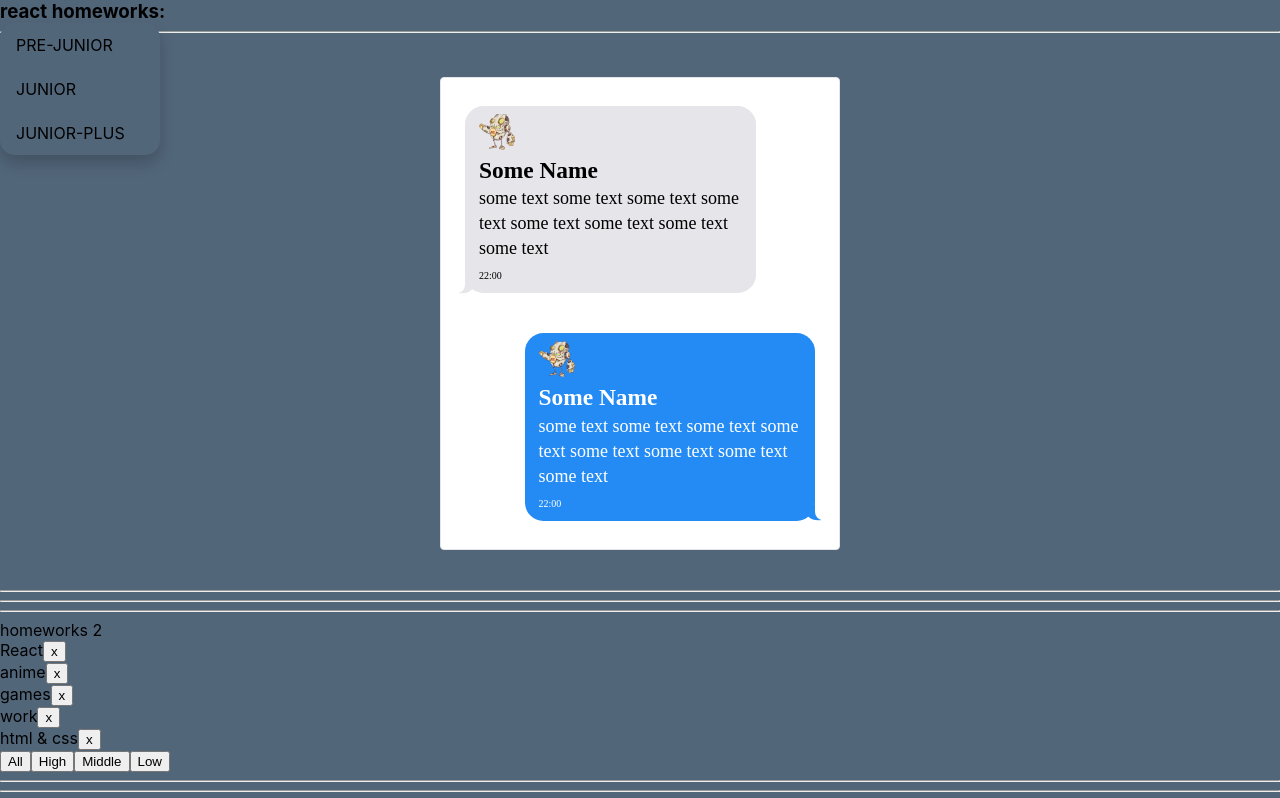
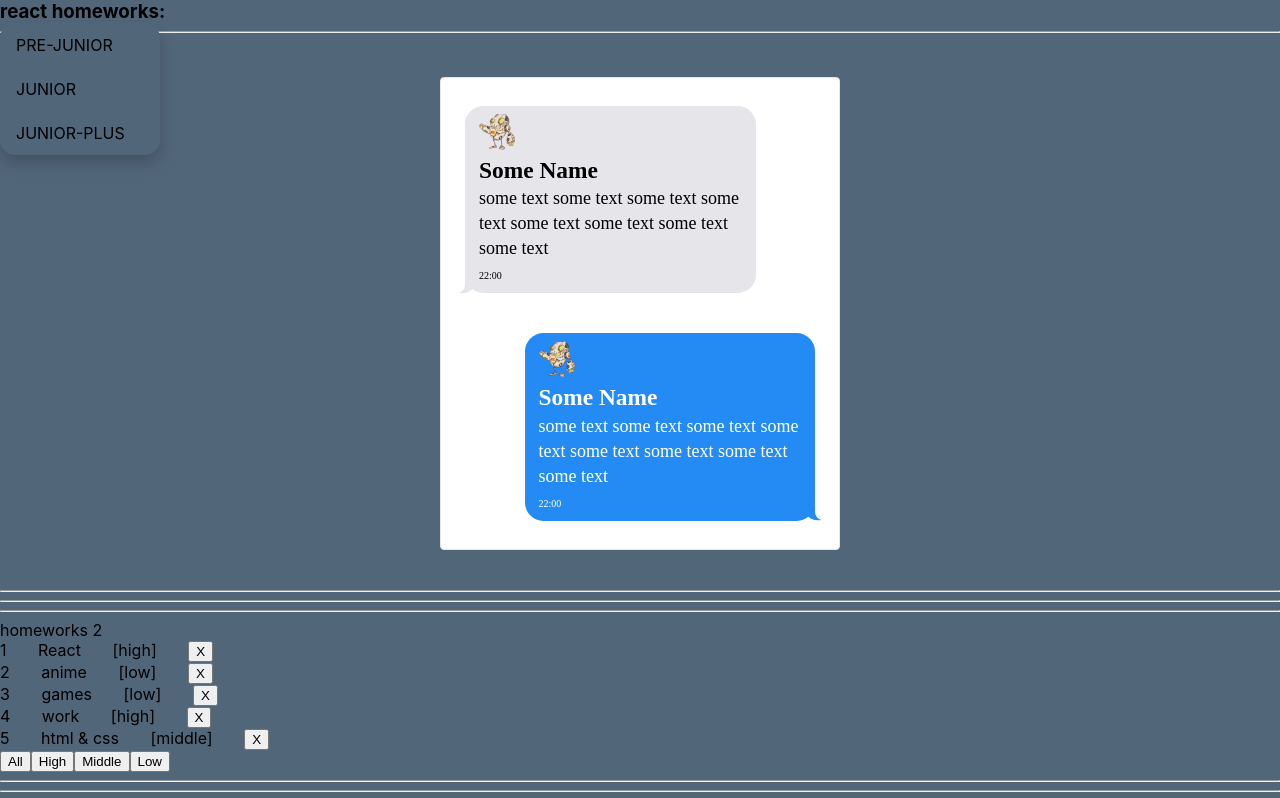
Before and after one commit to gurskygursky/ignat-homeworks, a React (Create React App) app: page /#/pre-junior in a window 1280 px wide. Shown: the top 798 px of the page. Built offline with nearby package versions, Linux system fonts and the light colour scheme.

Commit message:
to redo hw2

```diff
--- a/src/p2-homeworks/h2/Affair.tsx
+++ b/src/p2-homeworks/h2/Affair.tsx
@@ -1,5 +1,5 @@
 import React from 'react'
-import {AffairType} from "./HW2";
+import {AffairType} from './HW2'
 
 type AffairPropsType = {
     // key не нужно типизировать
@@ -8,15 +8,14 @@ type AffairPropsType = {
 }
 
 function Affair(props: AffairPropsType) {
-    const deleteCallback = () => {
-        props.deleteAffairCallback(props.affair._id)
-    }// need to fix
+    const deleteCallback = () => {props.deleteAffairCallback(props.affair._id)}// need to fix
 
     return (
         <div>
-            {props.affair.name}
-
-            <button onClick={deleteCallback}>x</button>
+            <span>{props.affair._id}{'\xa0\xa0\xa0\xa0\xa0\xa0\xa0'}{props.affair.name}{'\xa0\xa0\xa0\xa0\xa0\xa0\xa0'}[{props.affair.priority}]</span>
+            {/*// show some text*/}
+            {'\xa0\xa0\xa0\xa0\xa0\xa0\xa0'}
+            <button onClick={deleteCallback}>X</button>
         </div>
     )
 }
--- a/src/p2-homeworks/h2/Affairs.tsx
+++ b/src/p2-homeworks/h2/Affairs.tsx
@@ -1,32 +1,30 @@
 import React from 'react'
 import Affair from './Affair'
-import {AffairType} from './HW2'
+import {AffairType, FilterType} from './HW2'
 
 type AffairsPropsType = { // need to fix any
-    data: Array<AffairType>
-    setFilter: (priority: "all" | "high" | "middle" | "low") => void
-    deleteAffairCallback: (_id: number) => void
+    data: AffairType[],
+    setFilter: (priority: FilterType) => void,
+    deleteAffairCallback: (_id: number) => void,
 }
 
 function Affairs(props: AffairsPropsType) {
-    const mappedAffairs = props.data.map((affair: AffairType ) => (
+    const mappedAffairs = props.data.map((a: AffairType) => (
         <Affair // should work
-            key={affair._id} // кеи ОБЯЗАТЕЛЬНЫ в 99% - так что лучше их писать всегда при создании компонент в мапе
-            affair={affair}
+            key={a._id} // кеи ОБЯЗАТЕЛЬНЫ в 99% - так что лучше их писать всегда при создании компонент в мапе
+            affair={a}
             deleteAffairCallback={props.deleteAffairCallback}
         />
     ))
 
-    const setAll = () => {props.setFilter("all")} // need to fix
-    const setHigh = () => {props.setFilter("high")}
-    const setMiddle = () => {props.setFilter("middle")}
-    const setLow = () => {props.setFilter("low")}
+    const setAll = () => {props.setFilter('all')} // need to fix
+    const setHigh = () => {props.setFilter('high')}
+    const setMiddle = () => {props.setFilter('middle')}
+    const setLow = () => {props.setFilter('low')}
 
     return (
         <div>
-
             {mappedAffairs}
-
             <button onClick={setAll}>All</button>
             <button onClick={setHigh}>High</button>
             <button onClick={setMiddle}>Middle</button>
--- a/src/p2-homeworks/h2/HW2.tsx
+++ b/src/p2-homeworks/h2/HW2.tsx
@@ -2,11 +2,11 @@ import React, {useState} from 'react'
 import Affairs from './Affairs'
 
 // types
-export type AffairPriorityType = "high" | "middle" | "low" // need to fix any
+export type AffairPriorityType = 'low' | 'high' | 'middle' // need to fix any
 export type AffairType = {
-    _id: number
-    name: string
-    priority: string
+    _id: number,
+    name: string,
+    priority: FilterType,
 } // need to fix any
 export type FilterType = 'all' | AffairPriorityType
 
@@ -21,24 +21,19 @@ const defaultAffairs: AffairType[] = [ // need to fix any
 
 // pure helper functions
 export const filterAffairs = (affairs: AffairType[], filter: FilterType): AffairType[] => { // need to fix any
-    if (filter === "all") return affairs
-    else if (filter === "high") {
-        return affairs.filter(affair => affair.priority === "high")
-    } else if (filter === "middle") {
-        return affairs.filter(affair => affair.priority === "middle")
-    } else {
-        return affairs.filter(affair => affair.priority === "low")
-    } // need to fix
+    // if (filter === 'all') return affairs
+    if (filter === 'low') return affairs.filter(affair => affair.priority === 'low') // need to fix
+    if (filter === 'middle') return affairs.filter(affair => affair.priority === 'middle') // need to fix
+    if (filter === 'high') return affairs.filter(affair => affair.priority === 'high') // need to fix
+    return affairs
 }
 export const deleteAffair = (affairs: AffairType[], _id: number): AffairType[] => { // need to fix any
-    return (
-        affairs.filter(affair => affair._id !== _id)
-    ) // need to fix
+    return affairs.filter(affair => affair._id !== _id)// need to fix
 }
 
 function HW2() {
-    const [affairs, setAffairs] = useState<any>(defaultAffairs) // need to fix any
-    const [filter, setFilter] = useState<any>('all')
+    const [affairs, setAffairs] = useState<AffairType[]>(defaultAffairs) // need to fix any
+    const [filter, setFilter] = useState<FilterType>('all')
 
     const filteredAffairs = filterAffairs(affairs, filter)
     const deleteAffairCallback = (_id: number) => setAffairs(deleteAffair(affairs, _id)) // need to fix any
```
Also changed, not shown: 2 other files (tests, documents, lock files or other folders).
